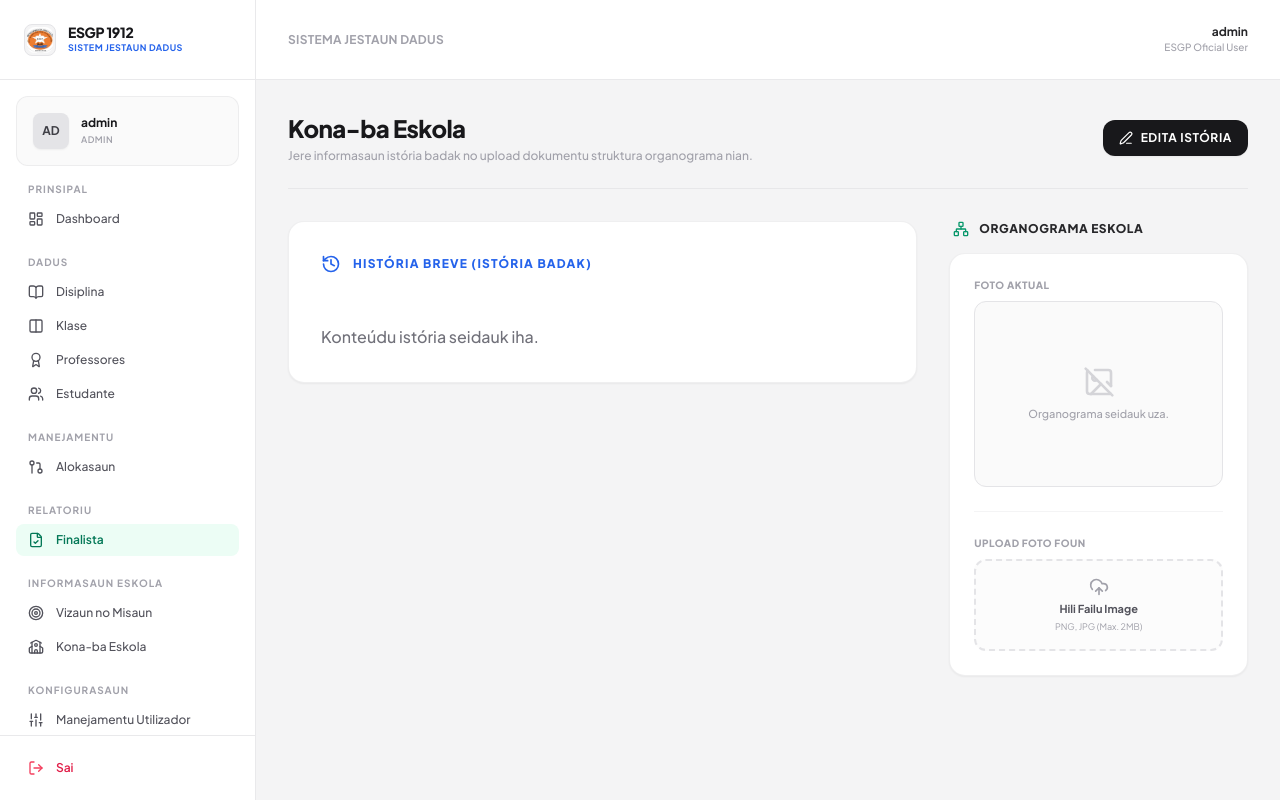
After one commit to Celio-err/Team-Project-SJD, a Django app: page /academic/academic/kona-ba in a window 1280 px wide. The commit adds this page. Run offline with Django 5.2, Linux system fonts and the light colour scheme; a user stored in the database is signed in; data comes from the database, SQL or seed files in the repository; parts of the project's set-up code (start-up, migrations or seed data) failed here and were passed over; some libraries are stand-ins or nearby versions.

Commit message:
fitur kona-ba remata

```diff
--- a/apps/academic/models.py
+++ b/apps/academic/models.py
@@ -39,3 +39,14 @@ class MisaunVizaun(models.Model):
 
     def __str__(self):
             return self.titulu
+
+class IstoriaEskola(models.Model):
+    deskrisaun = models.TextField(verbose_name="Deskrisaun Istória Badak")
+    organograma = models.ImageField(upload_to='organograma/', null=True, blank=True)
+    updated_at = models.DateTimeField(auto_now=True)
+
+    class Meta:
+        verbose_name_plural = "Istória Eskola"
+
+    def __str__(self):
+        return f"Istória Eskola (Last updated: {self.updated_at.strftime('%d/%m/%Y')})"
--- a/apps/academic/urls.py
+++ b/apps/academic/urls.py
@@ -15,4 +15,5 @@ urlpatterns = [
     path('prezensa/<int:klase_id>/', views.estudante_kada_klase, name='lista_prezensa'),
     path('alokasaun/delete/<int:pk>/', views.hamoos_alokasaun, name='delete_alokasaun'),
     path('academic/misaun-vizaun', views.vizaun_misaun, name='vizaun_misaun'),
+    path('academic/kona-ba', views.konaba, name='kona-ba'),
 ]
--- a/apps/academic/views.py
+++ b/apps/academic/views.py
@@ -2,7 +2,7 @@ from urllib import request
 from django.core.paginator import Paginator
 from django.shortcuts import render, redirect, get_object_or_404
 from django.db import models
-from apps.academic.models import Disiplina, Klase, AlokasiMateria
+from apps.academic.models import Disiplina, Klase, AlokasiMateria, IstoriaEskola
 from apps.users.models import Professor, Estudante
 from django.contrib import messages
 
@@ -258,3 +258,40 @@ def vizaun_misaun(request):
         'misaun': misaun,
     }
     return render(request, 'academic/misaun_vizaun.html', context)
+
+#views kona-ba eskola
+@login_required
+def konaba(request):
+    istoria = IstoriaEskola.objects.first()
+    if not istoria:
+        istoria = IstoriaEskola.objects.create(deskrisaun="Konteúdu istória seidauk iha.")
+
+    if request.method == 'POST':
+        if not request.user.is_superuser:
+            messages.error(request, "Ita la iha autorizasaun!")
+            return redirect('kona-ba')
+
+        # 1. SE SUBMETE HUSI UPLOAD FOTO ORGANOGRAMA
+        if 'organograma_file' in request.FILES:
+            istoria.organograma = request.FILES['organograma_file']
+            istoria.save()
+            messages.success(request, "Foto Organograma eskola nian konsege karga tiha ona!")
+            return redirect('kona-ba')
+
+        # 2. SE SUBMETE HUSI MODAL EDITA ISTÓRIA
+        elif 'istoria_deskrisaun' in request.POST:
+            deskrisaun_foun = request.POST.get('istoria_deskrisaun').strip()
+
+            if deskrisaun_foun:
+                istoria.deskrisaun = deskrisaun_foun
+                istoria.save()
+                messages.success(request, "Istória badak eskola nian konsege aktualiza!")
+            else:
+                messages.error(request, "Deskrisaun la bele mamuk!")
+
+            return redirect('kona-ba')
+
+    context = {
+        'istoria': istoria,
+    }
+    return render(request, 'academic/kona_ba.html', context)
--- a/apps/users/views.py
+++ b/apps/users/views.py
@@ -1,6 +1,6 @@
 from django.shortcuts import get_object_or_404, render, redirect
 from .models import Estudante, Professor
-from apps.academic.models import Klase, MisaunVizaun
+from apps.academic.models import Klase, MisaunVizaun, IstoriaEskola
 from django.core.paginator import Paginator
 from django.db.models import Q
 from django.contrib.auth import authenticate, login, logout
@@ -42,12 +42,16 @@ def index_view(request):
     total_professores = Professor.objects.count()
     vizaun = MisaunVizaun.objects.filter(id=1).first()
     misaun = MisaunVizaun.objects.filter(id=2).first()
+    istoria = IstoriaEskola.objects.first()
+
 
     context = {
          'total_estudante': total_estudante,
          'total_professores': total_professores,
          'vizaun': vizaun,
          'misaun': misaun,
+         'istoria': istoria,
+
 
     }
 
--- /dev/null
+++ b/templates/academic/kona_ba.html
@@ -0,0 +1,138 @@
+{% extends 'base_dashboard.html' %}
+{% load static %}
+
+{% block title %}Jestaun Informasaun Eskola | Dashboard{% endblock %}
+
+{% block dashboard_content %}
+<div class="space-y-8">
+
+    <!-- HEADER DASHBOARD -->
+    <div class="flex flex-col md:flex-row md:items-center md:justify-between border-b border-zinc-200/80 pb-6 gap-4">
+        <div>
+            <h1 class="text-2xl font-black text-zinc-900 tracking-tight">Kona-ba Eskola</h1>
+            <p class="text-xs font-medium text-zinc-400 mt-1">Jere informasaun istória badak no upload dokumentu struktura organograma nian.</p>
+        </div>
+        {% if user.is_superuser %}
+        <div class="flex items-center gap-3">
+            <button onclick="toggleModal('modal-istoria')" class="inline-flex items-center gap-2 bg-zinc-900 text-white px-4 py-2.5 rounded-xl text-xs font-bold tracking-wider uppercase hover:bg-zinc-800 transition-all shadow-sm">
+                <i data-lucide="edit-3" class="w-3.5 h-3.5"></i> Edita Istória
+            </button>
+        </div>
+        {% endif %}
+    </div>
+
+    <!-- MAIN GRID CONTENT (ISTÓRIA VS ORGANOGRAMA) -->
+    <div class="grid grid-cols-1 lg:grid-cols-3 gap-8">
+
+        <!-- SEISAUN LEF: ISTÓRIA BADAK (2 COLUMNS) -->
+        <div class="lg:col-span-2 space-y-6">
+            <div class="bg-white border border-zinc-200/60 p-6 sm:p-8 rounded-2xl shadow-sm space-y-6">
+                <div class="flex items-center gap-3 text-blue-600">
+                    <i data-lucide="history" class="w-5 h-5"></i>
+                    <h3 class="text-xs font-extrabold uppercase tracking-widest">História Breve (Istória Badak)</h3>
+                </div>
+                <!-- DADUS DINÁMIKU HUSI DATABASE -->
+                <div class="prose prose-sm max-w-none text-zinc-500 font-medium leading-relaxed whitespace-pre-line">
+                    {{ istoria.deskrisaun }}
+                </div>
+            </div>
+        </div>
+
+        <!-- SEISAUN RIGHT: UPLOAD ORGANOGRAMA (1 COLUMN) -->
+        <div class="space-y-4">
+            <div class="flex items-center gap-2.5 text-zinc-800 px-1">
+                <i data-lucide="network" class="w-4 h-4 text-emerald-600"></i>
+                <h3 class="text-xs font-black uppercase tracking-wider">Organograma Eskola</h3>
+            </div>
+
+            <div class="bg-white border border-zinc-200/60 p-6 rounded-2xl shadow-sm space-y-6">
+
+                <!-- PREVIEW IMAGEN AKTUAL -->
+                <div class="space-y-2">
+                    <span class="text-[10px] font-extrabold text-zinc-400 uppercase tracking-wider block">Foto Aktual</span>
+                    <div class="border border-zinc-200 rounded-xl overflow-hidden aspect-[4/3] bg-zinc-50 flex items-center justify-center relative group">
+                        {% if istoria.organograma %}
+                            <img src="{{ istoria.organograma.url }}" alt="Organograma ESGP" class="w-full h-full object-cover">
+                        {% else %}
+                            <div class="text-center p-4">
+                                <i data-lucide="image-off" class="w-8 h-8 text-zinc-300 mx-auto mb-2"></i>
+                                <p class="text-[11px] text-zinc-400 font-medium">Organograma seidauk uza.</p>
+                            </div>
+                        {% endif %}
+                    </div>
+                </div>
+
+                <!-- FORMULÁRIU UPLOAD IMAGEN FOUN -->
+                {% if user.is_superuser %}
+                <form method="POST" action="" enctype="multipart/form-data" class="space-y-4 pt-2 border-t border-zinc-100">
+                    {% csrf_token %}
+                    <div class="space-y-2">
+                        <label class="text-[10px] font-extrabold text-zinc-400 uppercase tracking-wider block">Upload Foto Foun</label>
+                        <label class="flex flex-col items-center justify-center border-2 border-dashed border-zinc-200 hover:border-emerald-500 bg-zinc-50/50 hover:bg-white p-4 rounded-xl cursor-pointer transition-all group">
+                            <i data-lucide="upload-cloud" class="w-5 h-5 text-zinc-400 group-hover:text-emerald-600 transition-colors mb-1"></i>
+                            <span class="text-[11px] font-bold text-zinc-600 group-hover:text-emerald-700">Hili Failu Image</span>
+                            <span class="text-[9px] text-zinc-400 mt-0.5">PNG, JPG (Max. 2MB)</span>
+                            <input type="file" name="organograma_file" accept="image/*" class="hidden" onchange="this.form.submit()">
+                        </label>
+                    </div>
+                </form>
+                {% endif %}
+
+            </div>
+        </div>
+
+    </div>
+</div>
+
+<!-- ================= MODAL EDIT ISTÓRIA ================= -->
+<div id="modal-istoria" class="fixed inset-0 bg-zinc-950/40 backdrop-blur-sm z-50 hidden flex items-center justify-center p-4">
+    <div class="bg-white border border-zinc-200 rounded-2xl w-full max-w-lg shadow-xl overflow-hidden transform transition-all duration-300 scale-95 opacity-0 modal-content">
+        <div class="p-6 border-b border-zinc-100 flex items-center justify-between">
+            <h3 class="font-black text-sm text-zinc-900 uppercase tracking-wider">Edita Istória Badak</h3>
+            <button onclick="toggleModal('modal-istoria')" class="text-zinc-400 hover:text-zinc-600 transition-colors">
+                <i data-lucide="x" class="w-5 h-5"></i>
+            </button>
+        </div>
+
+        <form method="POST" action="" class="p-6 space-y-4">
+            {% csrf_token %}
+            <div class="space-y-1.5">
+                <label class="text-[10px] font-extrabold text-zinc-400 uppercase tracking-wider">Deskrisaun Istória nian</label>
+                <textarea name="istoria_deskrisaun" rows="8" class="w-full bg-zinc-50 border border-zinc-200 rounded-xl px-4 py-3 text-xs font-medium text-zinc-800 focus:outline-none focus:border-blue-500 focus:bg-white transition-all resize-none" placeholder="Hakerek istória badak eskola nian...">{{ istoria.deskrisaun }}</textarea>
+            </div>
+
+            <div class="flex items-center justify-end gap-3 pt-2">
+                <button type="button" onclick="toggleModal('modal-istoria')" class="bg-zinc-100 text-zinc-600 px-4 py-2.5 rounded-xl text-xs font-bold tracking-wider uppercase hover:bg-zinc-200 transition-all">
+                    Kansela
+                </button>
+                <button type="submit" class="bg-blue-600 text-white px-4 py-2.5 rounded-xl text-xs font-bold tracking-wider uppercase hover:bg-blue-700 transition-all shadow-md">
+                    Salva Alterasaun
+                </button>
+            </div>
+        </form>
+    </div>
+</div>
+
+<script>
+    function toggleModal(modalId) {
+        const modal = document.getElementById(modalId);
+        const content = modal.querySelector('.modal-content');
+
+        if (modal.classList.contains('hidden')) {
+            modal.classList.remove('hidden');
+            modal.classList.add('flex');
+            setTimeout(() => {
+                content.classList.remove('scale-95', 'opacity-0');
+                content.classList.add('scale-100', 'opacity-100');
+            }, 10);
+        } else {
+            content.classList.remove('scale-100', 'opacity-100');
+            content.classList.add('scale-95', 'opacity-0');
+            setTimeout(() => {
+                modal.classList.remove('flex');
+                modal.classList.add('hidden');
+            }, 200);
+        }
+    }
+</script>
+{% endblock %}
--- a/templates/base_dashboard.html
+++ b/templates/base_dashboard.html
@@ -110,7 +110,7 @@
                         <i data-lucide="target" class="w-4 h-4 shrink-0"></i> Vizaun no Misaun
                     </a>
 
-                    <a href="{% url 'user_list' %}" class="flex items-center gap-3 px-3 py-2 rounded-lg text-xs font-medium transition-colors {% if request.resolver_match.url_name == 'kona_ba_eskola' %} bg-zinc-100 text-zinc-900 font-semibold text-indigo-600 {% else %} text-zinc-600 hover:bg-zinc-100 hover:text-zinc-900 {% endif %}">
+                    <a href="{% url 'kona-ba' %}" class="flex items-center gap-3 px-3 py-2 rounded-lg text-xs font-medium transition-colors {% if request.resolver_match.url_name == 'kona_ba_eskola' %} bg-zinc-100 text-zinc-900 font-semibold text-indigo-600 {% else %} text-zinc-600 hover:bg-zinc-100 hover:text-zinc-900 {% endif %}">
                         <i data-lucide="school" class="w-4 h-4 shrink-0"></i> Kona-ba Eskola
                     </a>
                 </div>
```
Also changed, not shown: templates/home_portal.html (+37 -26 lines), apps/academic/migrations/0004_istoriaeskola.py (added), apps/academic/migrations/0005_istoriaeskola_organograma.py (added), media/organograma/Screenshot_2026-06-16_210937.png (added), media/organograma/Screenshot_2026-06-16_210937_VH75LbR.png (added), media/organograma/Screenshot_2026-06-17_031359.png (added).
